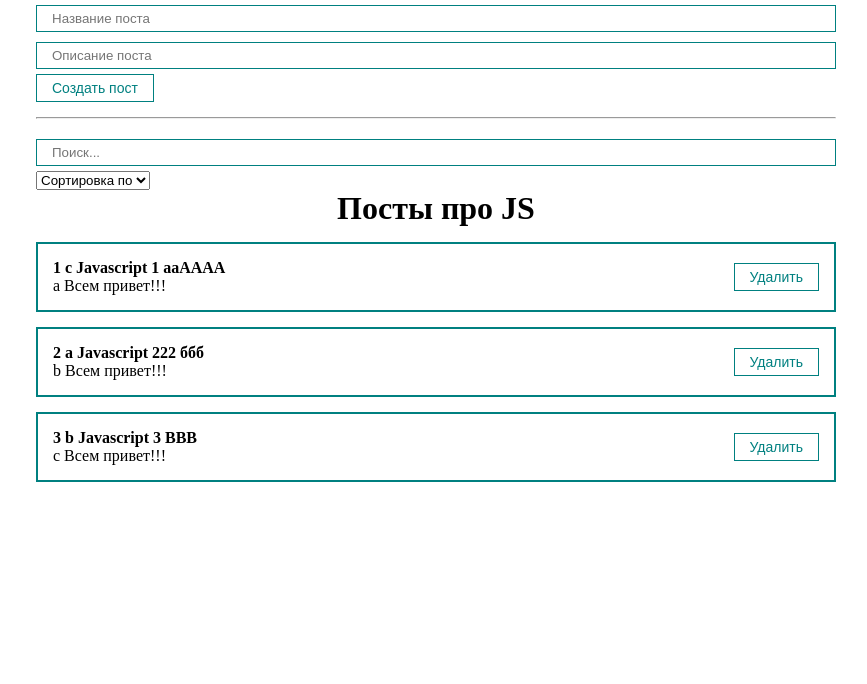
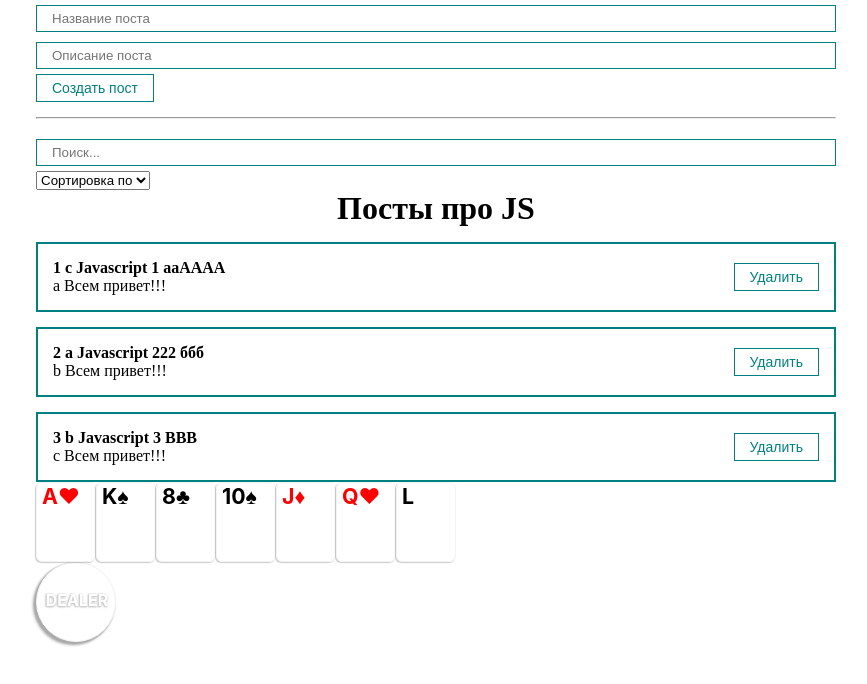
Before and after one commit to PVedernikov/ReactLessons, a React (Create React App) app: page / in a window 1280 px wide. Shown: the top 684 px of the page, without its empty margins (204-1071 px from the left). Built offline with nearby package versions, Linux system fonts and the light colour scheme.

Commit message:
begin poker

```diff
--- a/src/App.js
+++ b/src/App.js
@@ -6,6 +6,8 @@ import PostForm from './components/PostForm';
 import "./styles/App.css";
 import MySelect from './components/UI/select/MySelect';
 import MyInput from './components/UI/input/MyInput';
+import Card from './components/Poker/Card/Card';
+import DealerButton from './components/Poker/DealerButton/DealerButton';
 
 function App() {
     const [posts, setPosts] = useState([
@@ -72,6 +74,15 @@ function App() {
                 : <h1 style={{ textAlign: 'center' }}>Посты не найдены!</h1>
             }
 
+
+            <Card value='A' suit='H' />
+            <Card value='K' suit='S' />
+            <Card value='8' suit='C' />
+            <Card value='10' suit='S' />
+            <Card value='J' suit='D' />
+            <Card value='Q' suit='H' />
+            <Card value='L' suit='G ' />
+            <DealerButton />
         </div>
     );
 }
--- /dev/null
+++ b/src/components/Poker/Card/Card.jsx
@@ -0,0 +1,25 @@
+import React from 'react';
+import classes from './Card.module.css';
+
+const Card = (props) => {
+    const suits = { Hearts: '♥', Diamonds: '♦', Spades: '♠', Clubs: '♣', H: '♥', D: '♦', S: '♠', C: '♣' };
+    //const valueNames = ["2", "3", "4", "5", "6", "7", "8", "9", "10", "J", "Q", "K", "A"];
+    //const fullValueNames = ["2", "3", "4", "5", "6", "7", "8", "9", "10", "Jack", "Queen", "King", "Ace"];
+    const valuePower = { '2': 2, '3': 3, '4': 4, '5': 5, '6': 6, '7': 7, '8': 8, '9': 9, '10': 10, 'J': 11, 'Q': 12, 'K': 13, 'A': 14 };
+
+    function getValuePower() {
+        return valuePower[props.value];
+    }
+
+    return (
+        <div
+            {...props}
+            className={classes.Card + ' ' + classes[props.suit]}
+            onClick={() => console.log(props.value + ' ' + getValuePower())}
+        >
+            {props.value}{suits[props.suit]}
+        </div>
+    );
+};
+
+export default Card;
--- /dev/null
+++ b/src/components/Poker/Card/Card.module.css
@@ -0,0 +1,29 @@
+.Card {
+    display: inline-block;
+    width: 60px;
+    height: 80px;
+    border: 1px solid #F3F3F3;
+    border-radius: 6px;
+    font-size: 16pt;
+    background: white;
+    cursor: pointer;
+    padding: 0 5px;
+    font-weight: bold;
+    font-family: -apple-system, BlinkMacSystemFont, "Segoe UI Adjusted", "Segoe UI", "Liberation Sans", sans-serif;
+    /* offset-x | offset-y | blur-radius | spread-radius | color */
+    box-shadow: -1px 1px 1px 0px rgba(0, 0, 0, 0.2);
+    text-transform: uppercase;
+}
+.Card:hover {
+    transform: scale(1.2);
+    /* offset-x | offset-y | blur-radius | spread-radius | color */
+    box-shadow: -5px 5px 4px 0px rgba(0, 0, 0, 0.2);
+}
+
+.Clubs, .C, .Spades, .S{
+    color: black;
+}
+
+.Diamonds, .D, .Hearts, .H {
+    color: red;
+}
--- /dev/null
+++ b/src/components/Poker/DealerButton/DealerButton.jsx
@@ -0,0 +1,12 @@
+import React from 'react';
+import classes from './DealerButton.module.css';
+
+const DealerButton = (props) => {
+    return (
+        <div className={classes.dealerButton}>
+            DEALER
+        </div>
+    );
+};
+
+export default DealerButton;
--- /dev/null
+++ b/src/components/Poker/DealerButton/DealerButton.module.css
@@ -0,0 +1,21 @@
+.dealerButton {
+    width: 80px;
+    height: 80px;
+    border-radius: 50%;
+    text-align: center;
+    display: table-cell;
+    box-sizing: border-box;
+    padding-top: 27px;
+    padding-left: 2px;
+    border: 1px solid #F3F3F3;
+    font-weight: bold;
+    font-family: -apple-system, BlinkMacSystemFont, "Segoe UI Adjusted", "Segoe UI", "Liberation Sans", sans-serif;
+    text-transform: uppercase;
+    color: white;
+    background: white;
+    text-shadow:
+        -1px 1px 2px #CCC, -0px 1px 2px #CCC, -1px 0px 2px #CCC,
+        1px 1px 0px #FCFCFC, 1px -1px 0px #FCFCFC, -1px 1px 0px #FCFCFC, -1px -1px 0px #FCFCFC;
+    box-shadow: -3px 3px 3px #AAA, -2px 2px 2px #AAA, -1px 1px 2px #AAA;
+    cursor: default;
+}
--- a/src/index.js
+++ b/src/index.js
@@ -1,8 +1,12 @@
 import React from 'react';
-import ReactDOM from 'react-dom';
+//import ReactDOM from 'react-dom';
+import ReactDOM from 'react-dom/client';
 import App from './App';
 
-ReactDOM.render(
-    <App />,
-  document.getElementById('root')
-);
+const root = ReactDOM.createRoot(document.getElementById('root'));
+root.render(<App />);
+
+//ReactDOM.render(
+//    <App />,
+//  document.getElementById('root')
+//);
```
Also changed, not shown: 1 other file (tests, documents, lock files or other folders).
